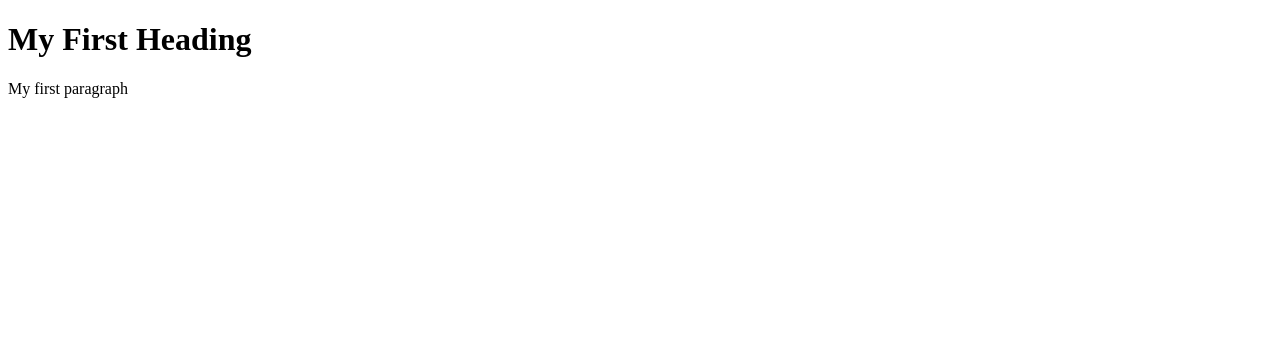
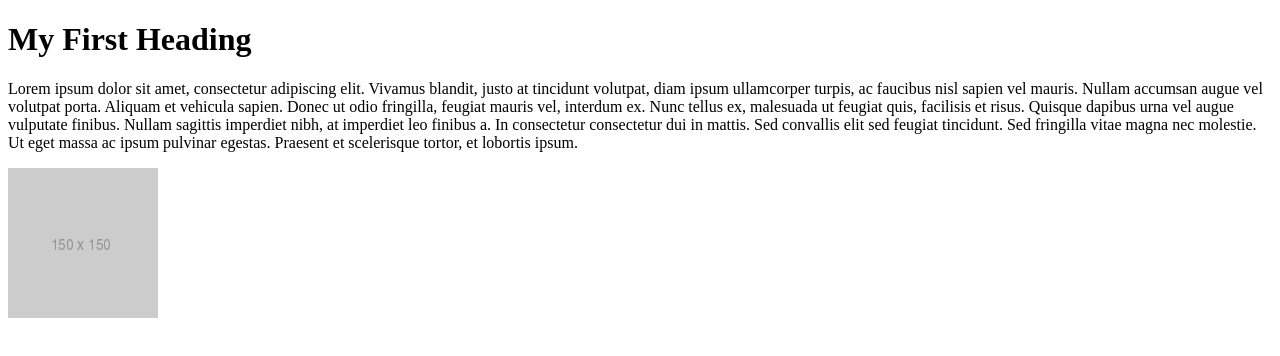
Before and after one commit to SilviaSrebreva/SilviaCodes, a plain HTML site: page index.html in a window 1280 px wide. Drawn offline with Linux system fonts and the light colour scheme.

Commit message:
added different text and a placeholer image

```diff
--- a/index.html
+++ b/index.html
@@ -7,6 +7,7 @@
 </head>
 <body>
     <h1>My First Heading</h1>
-    <p>My first paragraph</p>
+    <p>Lorem ipsum dolor sit amet, consectetur adipiscing elit. Vivamus blandit, justo at tincidunt volutpat, diam ipsum ullamcorper turpis, ac faucibus nisl sapien vel mauris. Nullam accumsan augue vel volutpat porta. Aliquam et vehicula sapien. Donec ut odio fringilla, feugiat mauris vel, interdum ex. Nunc tellus ex, malesuada ut feugiat quis, facilisis et risus. Quisque dapibus urna vel augue vulputate finibus. Nullam sagittis imperdiet nibh, at imperdiet leo finibus a. In consectetur consectetur dui in mattis. Sed convallis elit sed feugiat tincidunt. Sed fringilla vitae magna nec molestie. Ut eget massa ac ipsum pulvinar egestas. Praesent et scelerisque tortor, et lobortis ipsum.</p>
+    <img src="image.png" alt="placeholder" width="150" height="150">
 </body>
 </html>
```
Also changed, not shown: image.png (added).
